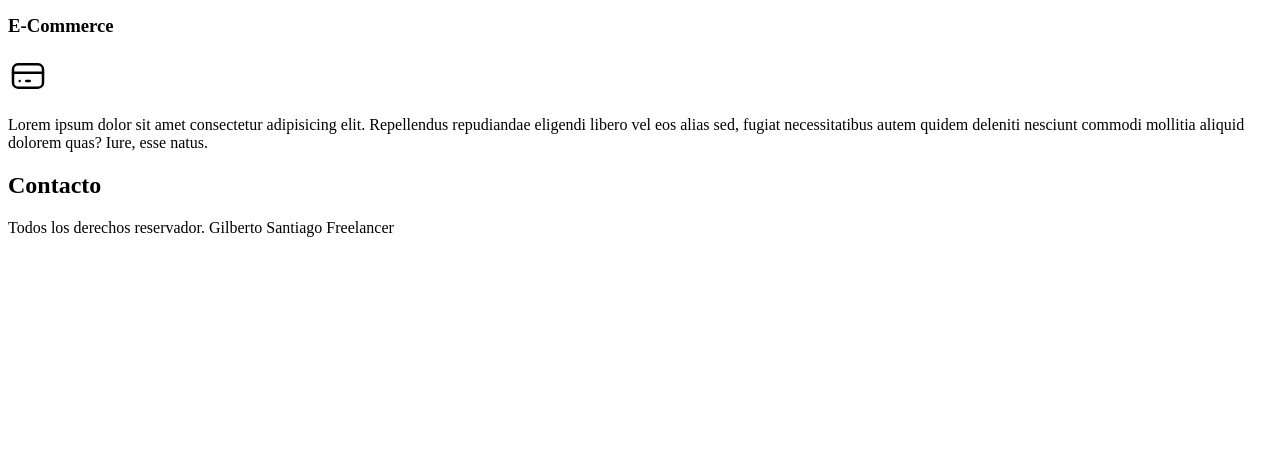
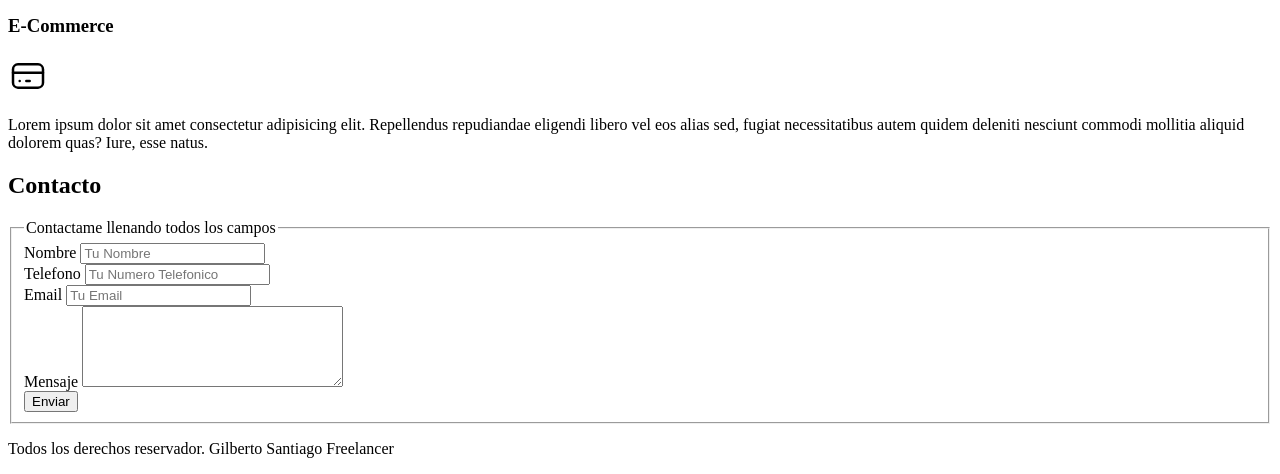
Before and after one commit to SantiagoG99/FreelancerWebpage, a plain HTML site: page index.html in a window 1280 px wide. Shown: the part 653-1127 px from the top of the page. Before the commit the page ends 906 px from the top, so only its background shows below. Drawn offline with Linux system fonts and the light colour scheme.

Commit message:
Se agrego el formulario utilizando la etiqueta form, se utilizo la etiqueta <legend> para poner una leyenda al formulario. La etiqueta <fieldset> se utilizo para crear el area donde se encontrara el formulario. Se utilizaron las etiquetas <label> e <input> y <textarea> para poner los campos y los cuadros donde va el texto, asi mismo cada seccion fue dividida con la etiqueta <div> para darle forma y que se interpreten como secciones individuales

```diff
--- a/index.html
+++ b/index.html
@@ -40,9 +40,12 @@
 
         <section>
             <h3>Web Desing</h3>
-            <svg xmlns="http://www.w3.org/2000/svg" class="icon icon-tabler icon-tabler-palette" width="40" height="40" viewBox="0 0 24 24" stroke-width="1.5" stroke="#000000" fill="none" stroke-linecap="round" stroke-linejoin="round">
-                <path stroke="none" d="M0 0h24v24H0z" fill="none"/>
-                <path d="M12 21a9 9 0 1 1 0 -18a9 8 0 0 1 9 8a4.5 4 0 0 1 -4.5 4h-2.5a2 2 0 0 0 -1 3.75a1.3 1.3 0 0 1 -1 2.25" />
+            <svg xmlns="http://www.w3.org/2000/svg" class="icon icon-tabler icon-tabler-palette" width="40" height="40"
+                viewBox="0 0 24 24" stroke-width="1.5" stroke="#000000" fill="none" stroke-linecap="round"
+                stroke-linejoin="round">
+                <path stroke="none" d="M0 0h24v24H0z" fill="none" />
+                <path
+                    d="M12 21a9 9 0 1 1 0 -18a9 8 0 0 1 9 8a4.5 4 0 0 1 -4.5 4h-2.5a2 2 0 0 0 -1 3.75a1.3 1.3 0 0 1 -1 2.25" />
                 <circle cx="7.5" cy="10.5" r=".5" fill="currentColor" />
                 <circle cx="12" cy="7.5" r=".5" fill="currentColor" />
                 <circle cx="16.5" cy="10.5" r=".5" fill="currentColor" />
@@ -54,8 +57,10 @@
 
         <section>
             <h3>Web Apps</h3>
-            <svg xmlns="http://www.w3.org/2000/svg" class="icon icon-tabler icon-tabler-brand-android" width="40" height="40" viewBox="0 0 24 24" stroke-width="1.5" stroke="#000000" fill="none" stroke-linecap="round" stroke-linejoin="round">
-                <path stroke="none" d="M0 0h24v24H0z" fill="none"/>
+            <svg xmlns="http://www.w3.org/2000/svg" class="icon icon-tabler icon-tabler-brand-android" width="40"
+                height="40" viewBox="0 0 24 24" stroke-width="1.5" stroke="#000000" fill="none" stroke-linecap="round"
+                stroke-linejoin="round">
+                <path stroke="none" d="M0 0h24v24H0z" fill="none" />
                 <line x1="4" y1="10" x2="4" y2="16" />
                 <line x1="20" y1="10" x2="20" y2="16" />
                 <path d="M7 9h10v8a1 1 0 0 1 -1 1h-8a1 1 0 0 1 -1 -1v-8a5 5 0 0 1 10 0" />
@@ -64,9 +69,12 @@
                 <line x1="9" y1="18" x2="9" y2="21" />
                 <line x1="15" y1="18" x2="15" y2="21" />
             </svg>
-            <svg xmlns="http://www.w3.org/2000/svg" class="icon icon-tabler icon-tabler-brand-apple" width="40" height="40" viewBox="0 0 24 24" stroke-width="1.5" stroke="#000000" fill="none" stroke-linecap="round" stroke-linejoin="round">
-                <path stroke="none" d="M0 0h24v24H0z" fill="none"/>
-                <path d="M9 7c-3 0 -4 3 -4 5.5c0 3 2 7.5 4 7.5c1.088 -.046 1.679 -.5 3 -.5c1.312 0 1.5 .5 3 .5s4 -3 4 -5c-.028 -.01 -2.472 -.403 -2.5 -3c-.019 -2.17 2.416 -2.954 2.5 -3c-1.023 -1.492 -2.951 -1.963 -3.5 -2c-1.433 -.111 -2.83 1 -3.5 1c-.68 0 -1.9 -1 -3 -1z" />
+            <svg xmlns="http://www.w3.org/2000/svg" class="icon icon-tabler icon-tabler-brand-apple" width="40"
+                height="40" viewBox="0 0 24 24" stroke-width="1.5" stroke="#000000" fill="none" stroke-linecap="round"
+                stroke-linejoin="round">
+                <path stroke="none" d="M0 0h24v24H0z" fill="none" />
+                <path
+                    d="M9 7c-3 0 -4 3 -4 5.5c0 3 2 7.5 4 7.5c1.088 -.046 1.679 -.5 3 -.5c1.312 0 1.5 .5 3 .5s4 -3 4 -5c-.028 -.01 -2.472 -.403 -2.5 -3c-.019 -2.17 2.416 -2.954 2.5 -3c-1.023 -1.492 -2.951 -1.963 -3.5 -2c-1.433 -.111 -2.83 1 -3.5 1c-.68 0 -1.9 -1 -3 -1z" />
                 <path d="M12 4a2 2 0 0 0 2 -2a2 2 0 0 0 -2 2" />
             </svg>
             <p>Lorem ipsum dolor sit amet consectetur adipisicing elit. Quos recusandae provident labore adipisci, harum
@@ -76,13 +84,15 @@
 
         <section>
             <h3>E-Commerce</h3>
-            <svg xmlns="http://www.w3.org/2000/svg" class="icon icon-tabler icon-tabler-credit-card" width="40" height="40" viewBox="0 0 24 24" stroke-width="1.5" stroke="#000000" fill="none" stroke-linecap="round" stroke-linejoin="round">
-                <path stroke="none" d="M0 0h24v24H0z" fill="none"/>
+            <svg xmlns="http://www.w3.org/2000/svg" class="icon icon-tabler icon-tabler-credit-card" width="40"
+                height="40" viewBox="0 0 24 24" stroke-width="1.5" stroke="#000000" fill="none" stroke-linecap="round"
+                stroke-linejoin="round">
+                <path stroke="none" d="M0 0h24v24H0z" fill="none" />
                 <rect x="3" y="5" width="18" height="14" rx="3" />
                 <line x1="3" y1="10" x2="21" y2="10" />
                 <line x1="7" y1="15" x2="7.01" y2="15" />
                 <line x1="11" y1="15" x2="13" y2="15" />
-              </svg>
+            </svg>
             <p>Lorem ipsum dolor sit amet consectetur adipisicing elit. Repellendus repudiandae eligendi libero vel eos
                 alias sed, fugiat necessitatibus autem quidem deleniti nesciunt commodi mollitia aliquid dolorem quas?
                 Iure, esse natus.</p>
@@ -91,6 +101,35 @@
 
     <section>
         <h2>Contacto</h2>
+
+        <form action="">
+            <fieldset>
+                <legend>Contactame llenando todos los campos</legend>
+                <div>
+                    <label for="">Nombre</label>
+                    <input type="text" placeholder="Tu Nombre">
+                </div>
+
+                <div>
+                    <label for="">Telefono</label>
+                    <input type="tel" placeholder="Tu Numero Telefonico">
+                </div>
+
+                <div>
+                    <label for="">Email</label>
+                    <input type="email" placeholder="Tu Email">
+                </div>
+
+                <div>
+                    <label for="">Mensaje</label>
+                    <textarea name="" id="" cols="30" rows="5"></textarea>
+                </div>
+
+                <div>
+                    <input type="submit" value="Enviar">
+                </div>
+            </fieldset>
+        </form>
     </section>
 
     <footer>
```
